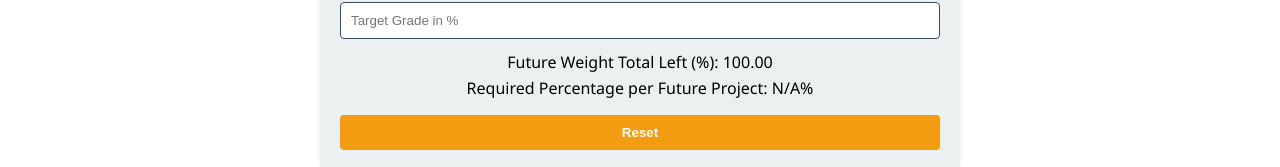
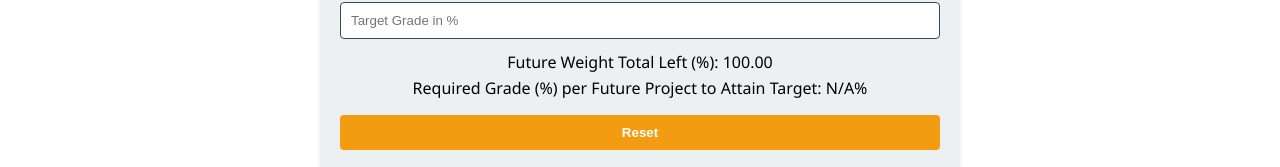
Before and after one commit to sunshineagoo17/grade-genius, a React (Create React App) app: page / in a window 1280 px wide. Shown: the part 752-919 px from the top of the page. Built offline with nearby package versions, Linux system fonts and the light colour scheme.

Commit message:
Fixed copy

```diff
--- a/src/GradesCalculator/GradesCalculator.js
+++ b/src/GradesCalculator/GradesCalculator.js
@@ -193,11 +193,11 @@ function GradesCalculator() {
             <span className="future-weight-value">{calculateFutureWeightTotal()}</span>
           </div>
           <div className="required-future-score">
-              Required Percentage per Future Project: {calculateRequiredFutureScore()}%
+              Required Grade (%) per Future Project to Attain Target: {calculateRequiredFutureScore()}%
           </div>
           {showAlert && (
               <div className="alert">
-                  Required Percentage per Future Project cannot exceed 100%.
+                  Required Grade (%) per Future Project cannot exceed 100%.
               </div>
           )}
           <button className="button button-reset" onClick={handleReset}>Reset</button>
```
